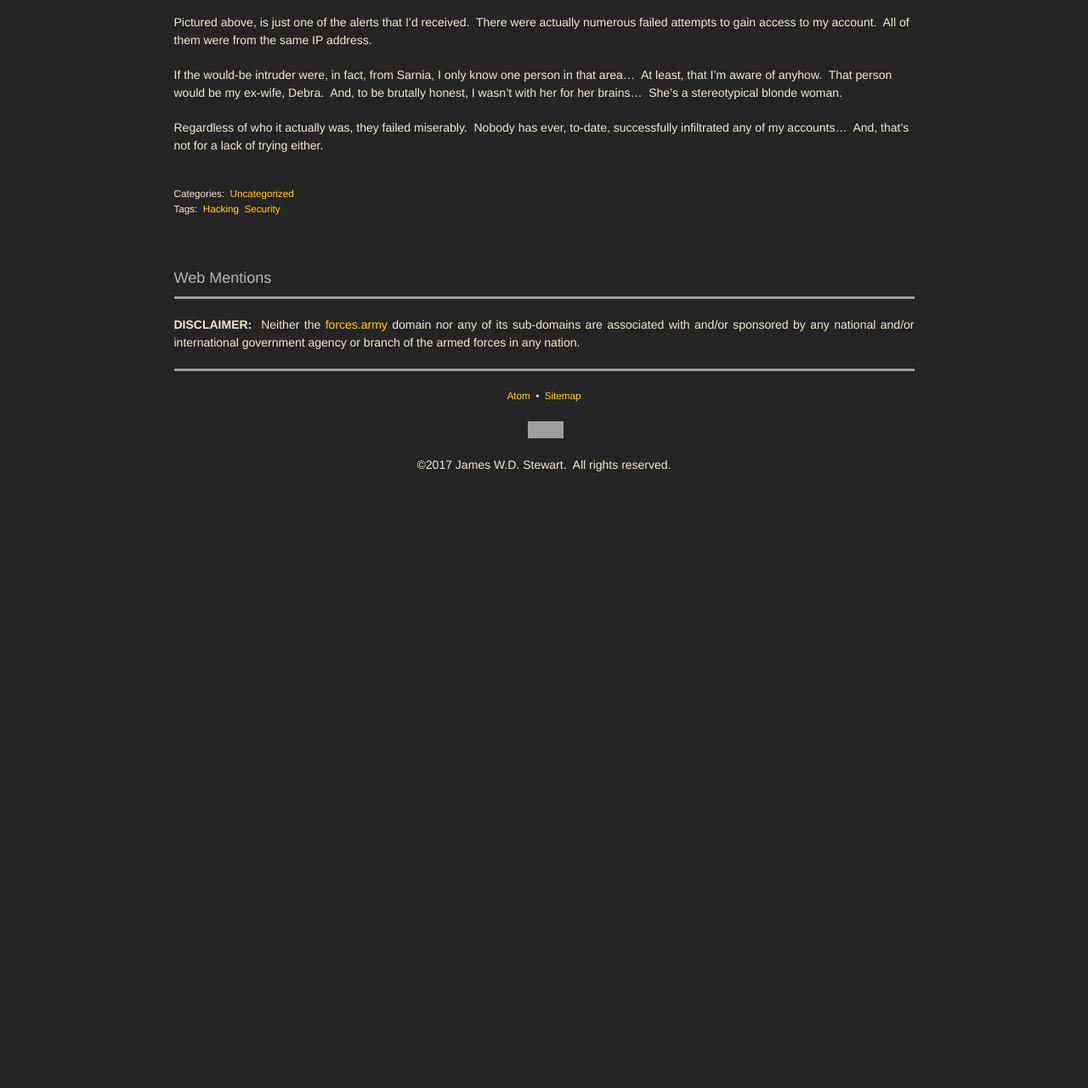
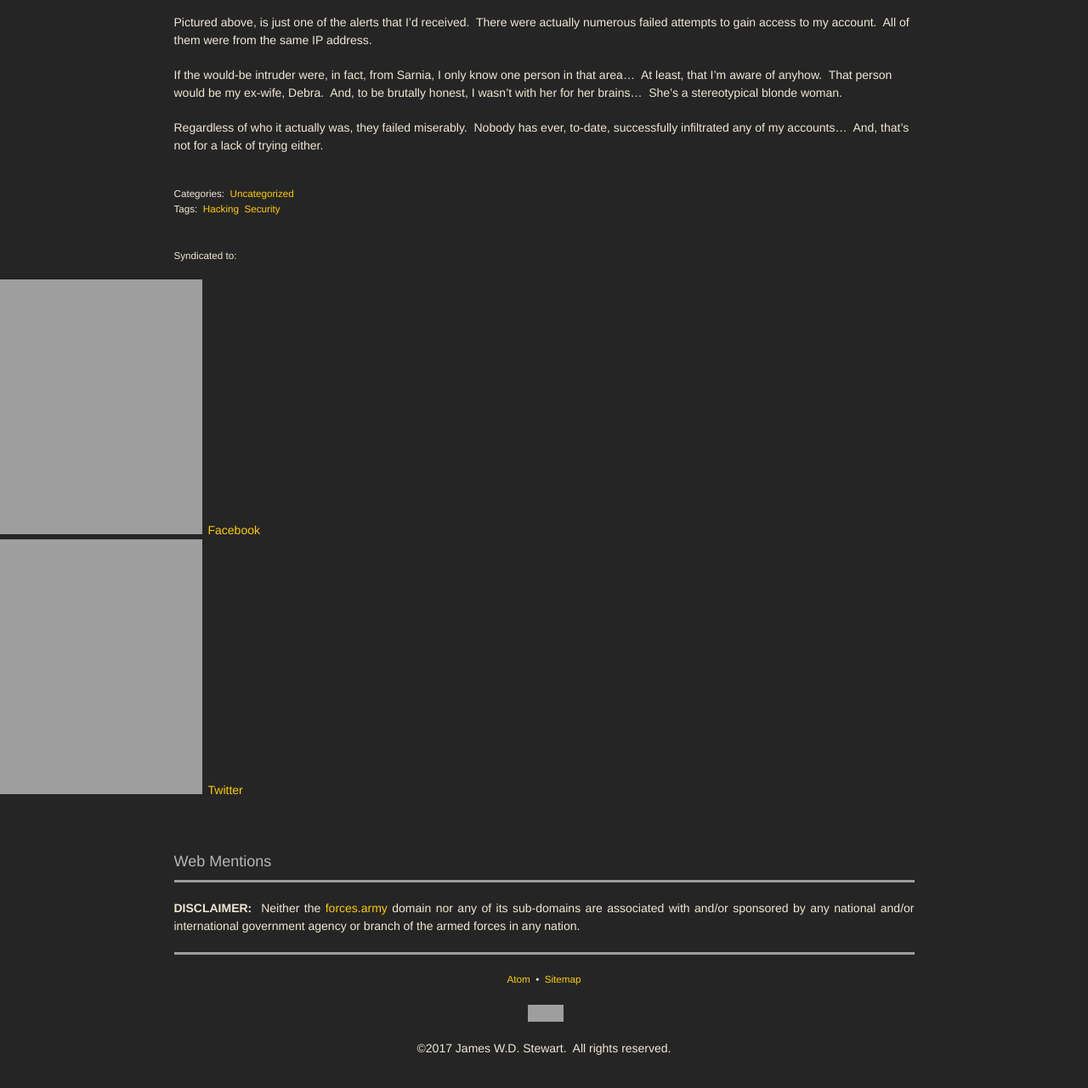
Before and after one commit to jwds1978/jwds1978.github.io, a Jekyll site: the page built from _posts/2017-03-03-someone-has-your-password.md, in a window 1280 px wide and 1400 px high, scrolled down 1243 px, cut to the strip 45-1326 px from the top of the window. Shown: the whole strip at 85% size. Built offline with Jekyll 4.4.1, drawn with Linux system fonts in a browser that asks for light colours; nearby versions of some CDN libraries; some web fonts are replaced; comment, search, counter and statistics services are not loaded; the repository's description, which GitHub fills in, is left out; before the commit the page ends 1956 px from its top, so only the background shows below that; grey boxes are pictures that could not be loaded.

Commit message:
Syndication.

```diff
--- a/_posts/2017-03-03-someone-has-your-password.md
+++ b/_posts/2017-03-03-someone-has-your-password.md
@@ -9,11 +9,14 @@ location:
   latitude: 46.4998513
   longitude: -80.96398699999997
   text: "Tim Hortons, 1003 Kingsway, Sudbury, Ontario, P3B 2E6, Canada"
-syndicated: false
+syndicated: true
 syndications:
-  - href:
-    text:
-    title:
+  - href: "https://www.facebook.com/jwds1978/posts/10154112438607084"
+    text: Facebook
+    title: Facebook
+  - href: "https://twitter.com/jwds1978/status/838085559004315648"
+    text: Twitter
+    title: Twitter
 tags:
   - Hacking
   - Security
```
